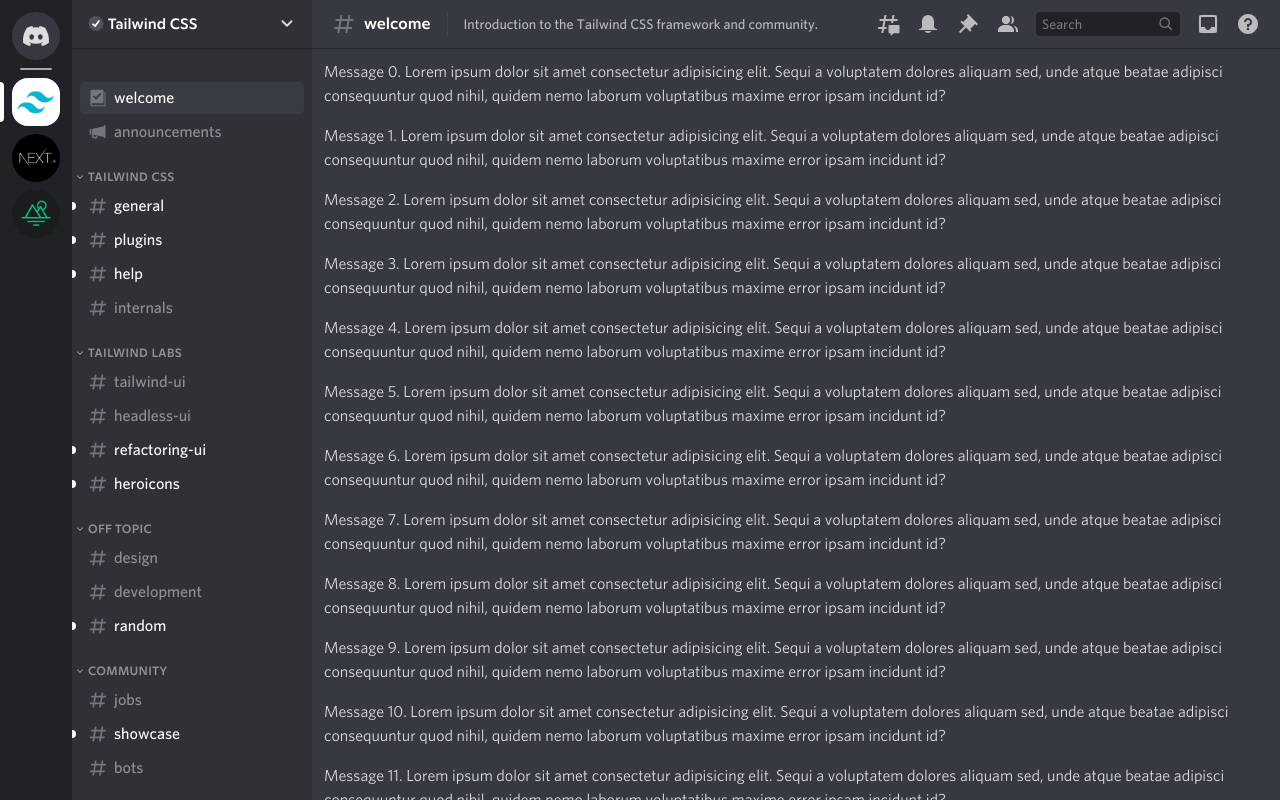
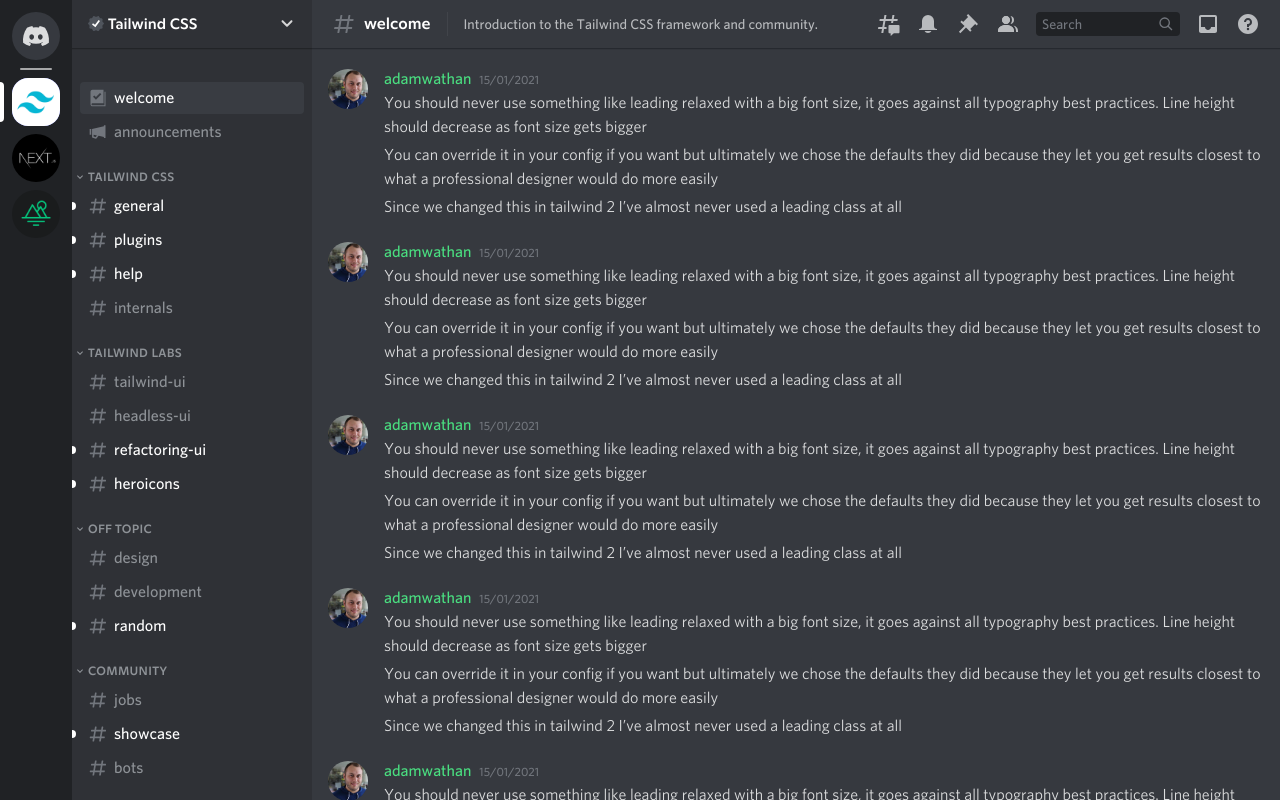
Before and after one commit to FranciscoJavierMartin/Discord-tailwind, a Vue app: page /servers/1/channels/1 in a window 1280 px wide. Built offline with nearby package versions, Linux system fonts and the light colour scheme.

Commit message:
New mock messages

```diff
--- a/src/pages/ServersPage.vue
+++ b/src/pages/ServersPage.vue
@@ -45,7 +45,9 @@
     <div class="flex h-12 items-center px-3 shadow-sm">
       <div class="flex items-center">
         <HashtagIcon class="mx-2 h-6 w-6 font-semibold text-gray-400" />
-        <span class="font-title mr-2 text-white whitespace-nowrap">{{ channel?.label }}</span>
+        <span class="font-title mr-2 text-white whitespace-nowrap">{{
+          channel?.label
+        }}</span>
       </div>
       <template v-if="channel?.description">
         <div class="w-px h-6 mx-2 bg-white/[.06]" />
@@ -86,13 +88,42 @@
         </button>
       </div>
     </div>
-    <div class="flex-1 space-y-4 overflow-y-scroll p-3">
-      <p v-for="(_, index) in Array(40)" :key="index">
-        Message {{ index }}. Lorem ipsum dolor sit amet consectetur adipisicing
-        elit. Sequi a voluptatem dolores aliquam sed, unde atque beatae adipisci
-        consequuntur quod nihil, quidem nemo laborum voluptatibus maxime error
-        ipsam incidunt id?
-      </p>
+    <div class="flex-1 overflow-y-scroll">
+      <div v-for="(_, index) in Array(40)" :key="index">
+        <div class="mt-[17px] flex py-0.5 px-4 hover:bg-gray-950/[0.07]">
+          <img
+            src="/adamwathan.jpeg"
+            alt="User avatar"
+            class="mr-4 mt-0.5 h-10 w-10 rounded-full"
+          />
+          <div>
+            <p class="flex items-baseline">
+              <span class="mr-2 font-medium text-green-400">adamwathan</span>
+              <span class="text-xs font-medium text-gray-400">
+                15/01/2021
+              </span>
+            </p>
+            <p class="text-gray-100">
+              You should never use something like leading relaxed with a big
+              font size, it goes against all typography best practices. Line
+              height should decrease as font size gets bigger
+            </p>
+          </div>
+        </div>
+        <div class="px-4 py-0.5 hover:bg-gray-950/[0.07]">
+          <p class="pl-14 text-gray-100">
+            You can override it in your config if you want but ultimately we
+            chose the defaults they did because they let you get results closest
+            to what a professional designer would do more easily
+          </p>
+        </div>
+        <div class="px-4 py-0.5 hover:bg-gray-950/[0.07]">
+          <p class="pl-14 text-gray-100">
+            Since we changed this in tailwind 2 I’ve almost never used a leading
+            class at all
+          </p>
+        </div>
+      </div>
     </div>
   </div>
 </template>
```
